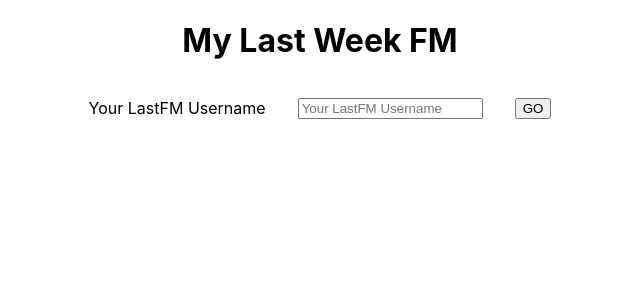
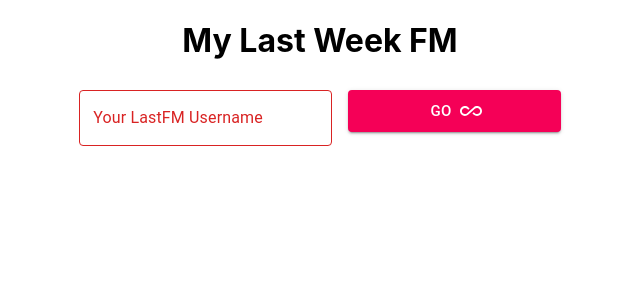
Before and after one commit to talitastravassos/my-last-fm, a React (Create React App) app: page / in a window 1280 px wide. Shown: the top 300 px of the page, without its empty margins (320-960 px from the left). Built offline with nearby package versions, Linux system fonts and the light colour scheme.

Commit message:
added material ui components

```diff
--- a/package.json
+++ b/package.json
@@ -3,6 +3,8 @@
   "version": "0.1.0",
   "private": true,
   "dependencies": {
+    "@material-ui/core": "^4.9.11",
+    "@material-ui/icons": "^4.9.1",
     "@testing-library/jest-dom": "^4.2.4",
     "@testing-library/react": "^9.3.2",
     "@testing-library/user-event": "^7.1.2",
--- a/src/App.js
+++ b/src/App.js
@@ -1,9 +1,55 @@
+import { Button, makeStyles, TextField } from '@material-ui/core';
+import { AllInclusive } from '@material-ui/icons';
 import React from 'react';
 import './App.scss';
 import Box from './components/Box';
 import { LastFMContext } from './context/LastFMContext';
 
+const useStyles = makeStyles((theme) => ({
+  root: {
+    '& > *': {
+      margin: theme.spacing(1),
+      width: '25ch',
+    },
+  },
+  container: {
+    display: 'flex',
+    flexWrap: 'wrap',
+  },
+  textField: {
+    marginLeft: theme.spacing.unit,
+    marginRight: theme.spacing.unit,
+  },
+
+  cssLabel: {
+    '&:not(hover):not($disabled):not($cssFocused):not($error)': {
+      color: '#d92323',
+    },
+    '&$cssFocused': {
+      color: '#d92323',
+    },
+  },
+  cssOutlinedInput: {
+    '&:not(hover):not($disabled):not($cssFocused):not($error) $notchedOutline': {
+      borderColor: '#d92323', //default
+    },
+    '&:hover:not($disabled):not($cssFocused):not($error) $notchedOutline': {
+      borderColor: '#d92323', //hovered
+    },
+    '&$cssFocused $notchedOutline': {
+      borderColor: '#f71414', //focused
+    },
+  },
+  notchedOutline: {},
+  cssFocused: {
+    color: '#d92323',
+  },
+  error: {},
+  disabled: {},
+}));
+
 function App() {
+  const classes = useStyles();
   const [username, setUsername] = React.useState('');
   const {
     action: { getUsernameData, formatMessage },
@@ -13,7 +59,7 @@
   React.useEffect(() => {
     console.log(userData);
     if (userData) {
-      formatMessage(10)
+      formatMessage(10);
     }
   }, [userData, formatMessage]);
 
@@ -26,20 +72,41 @@
     <div className='App'>
       <h1>My Last Week FM</h1>
       <div className='container-input'>
-        <form onSubmit={handleSubmit} className='form'>
-          <label htmlFor='username'>Your LastFM Username</label>
-          <input
-            type='text'
+        <form onSubmit={handleSubmit} className={classes.root}>
+          <TextField
+            label='Your LastFM Username'
             placeholder='Your LastFM Username'
             name='username'
             value={username}
+            variant='outlined'
             onChange={(e) => setUsername(e.target.value)}
+            InputLabelProps={{
+              classes: {
+                root: classes.cssLabel,
+                focused: classes.cssFocused,
+              },
+            }}
+            InputProps={{
+              classes: {
+                root: classes.cssOutlinedInput,
+                focused: classes.cssFocused,
+                notchedOutline: classes.notchedOutline,
+              }
+            }}
           />
-          <button type='submit'>GO</button>
+          <Button
+            variant='contained'
+            color='secondary'
+            type='submit'
+            endIcon={<AllInclusive />}
+            size='large'
+          >
+            Go
+					</Button>
         </form>
       </div>
-      <div className="box-container">
-        {(userData && message) ? <Box message={message} /> : <></>}
+      <div className='box-container'>
+        {userData && message ? <Box message={message} /> : <></>}
       </div>
     </div>
   );
```
Also changed, not shown: 1 other file (tests, documents, lock files or other folders).
